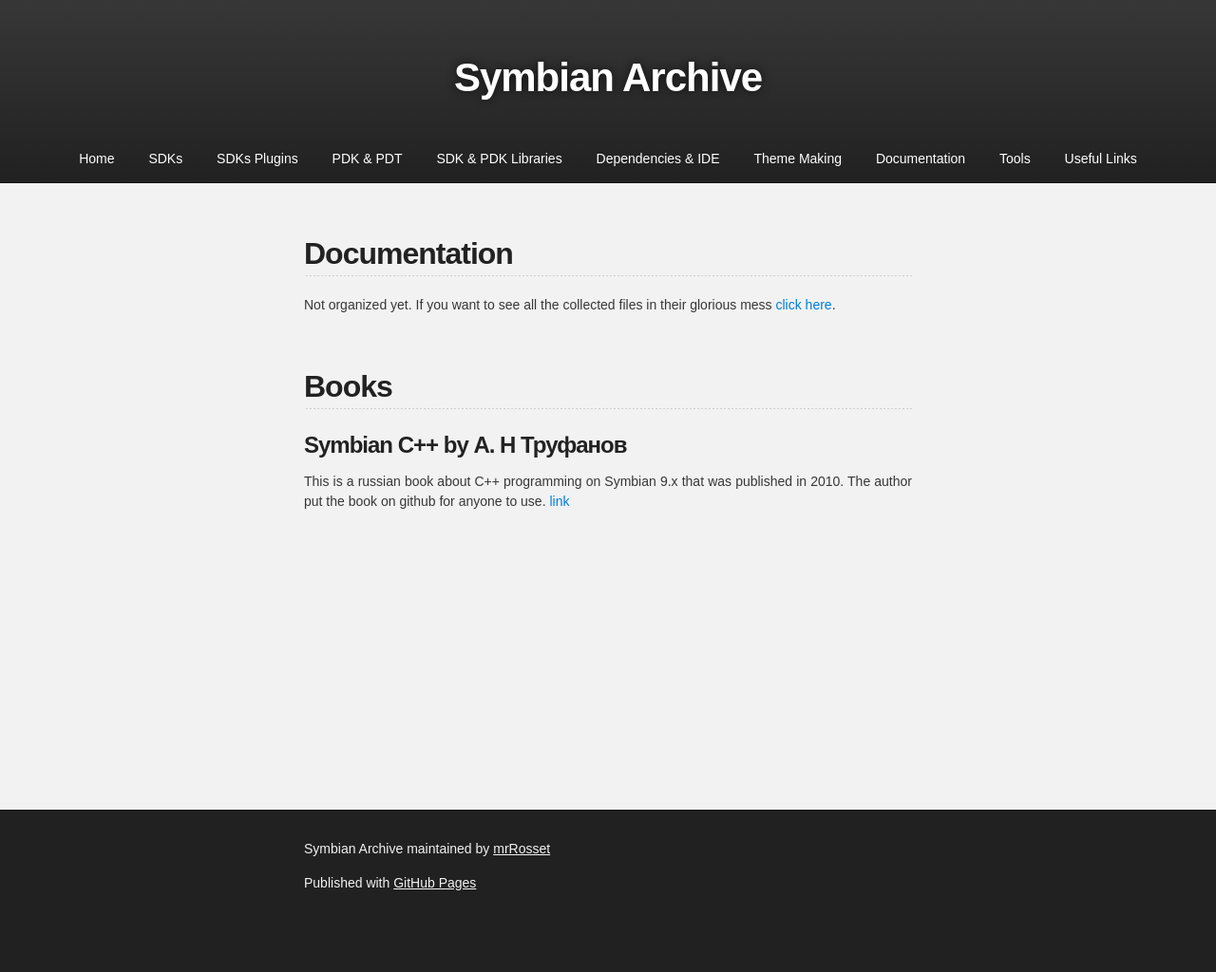
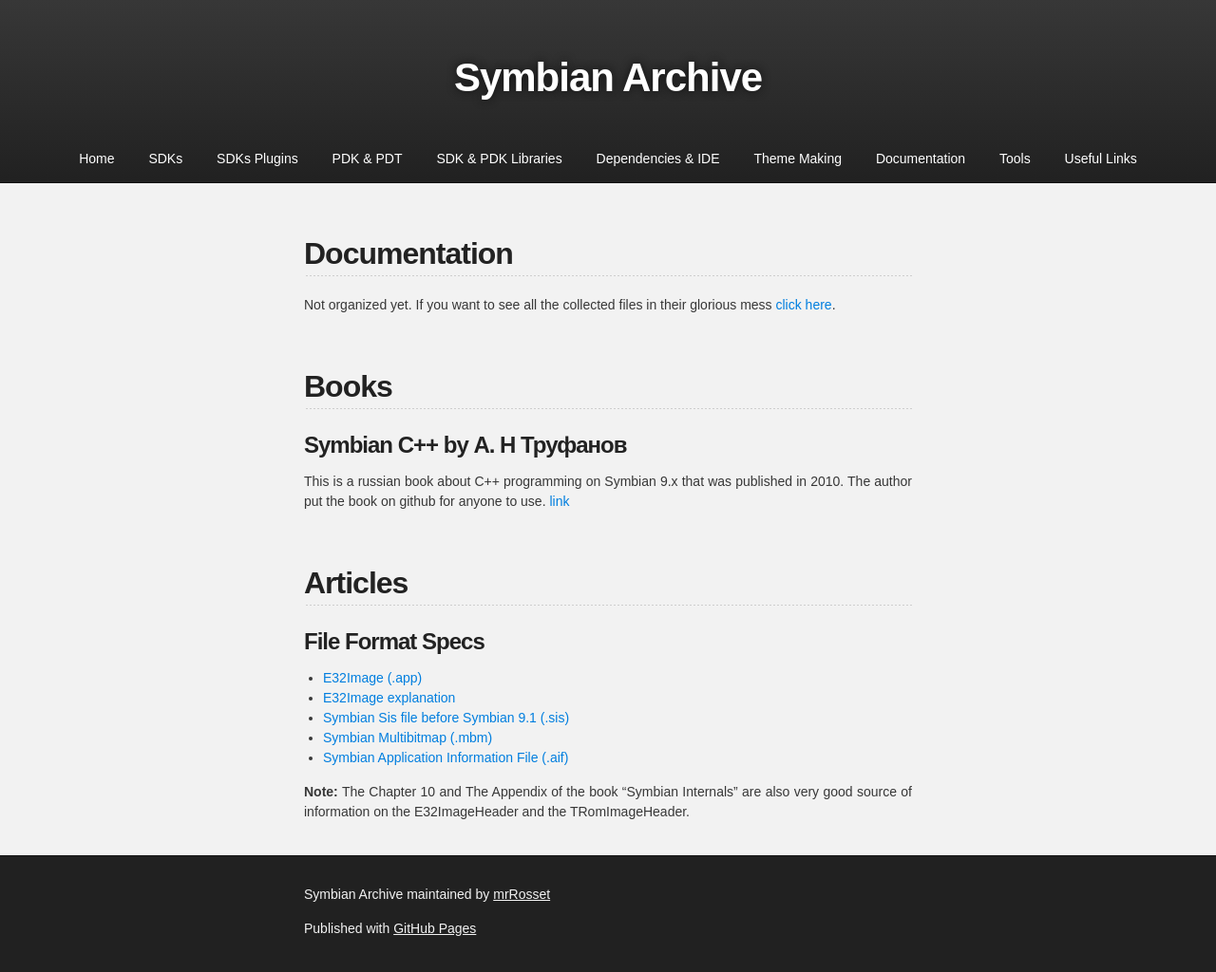
Before and after one commit to mrRosset/Symbian-Archive, a Jekyll site: the page built from Documentation.md, in a window 1280 px wide. Shown: the whole page at 95% size. Built offline with Jekyll 4.4.1, drawn with Linux system fonts in a browser that asks for light colours; our own code applies the rules of GitHub Pages for plain Markdown files; the repository's description, which GitHub fills in, is left out; before the commit the page ends 976 px from its top, so only the background shows below that.

Commit message:
Add File Format Specs to the documentation

```diff
--- a/Documentation.md
+++ b/Documentation.md
@@ -9,3 +9,17 @@ Not organized yet. If you want to see all the collected files in their glorious
 ### Symbian C++ by А. Н Труфанов
 
 This is a russian book about C++ programming on Symbian 9.x that was published in 2010. The author put the book on github for anyone to use. [link](https://github.com/trufanov-nok/SymbianBook_ru)
+
+<br>
+
+## Articles
+
+### File Format Specs
+
+* [E32Image (.app)](https://web.archive.org/web/20091213034509/http://wiki.forum.nokia.com/index.php/E32Image)
+* [E32Image explanation](http://web.archive.org/web/20070616175615/http://www.antonypranata.com/articles/e32fileformat.html)
+* [Symbian Sis file before Symbian 9.1 (.sis)](http://www.thoukydides.webspace.virginmedia.com/sis.html)
+* [Symbian Multibitmap (.mbm)](http://fileformats.archiveteam.org/wiki/EPOC_MBM)
+* [Symbian Application Information File (.aif)](http://fileformats.archiveteam.org/wiki/EPOC_AIF)
+
+**Note:** The Chapter 10 and The Appendix of the book "Symbian Internals" are also very good source of information on the E32ImageHeader and the TRomImageHeader.
```
